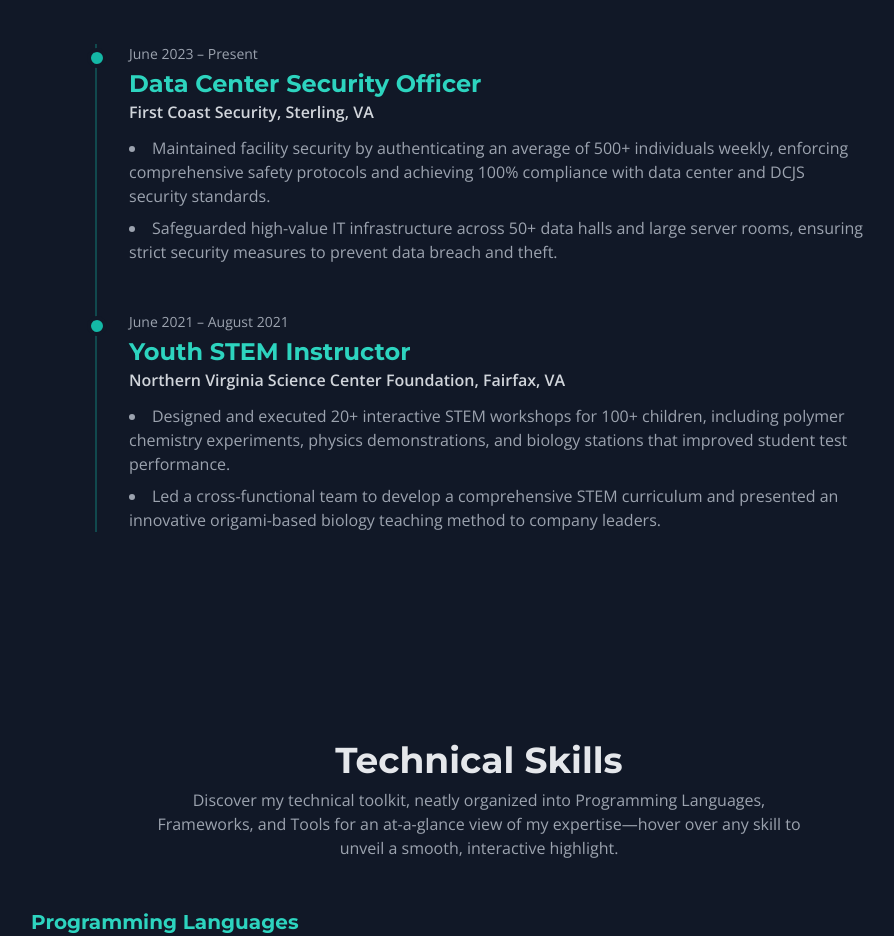
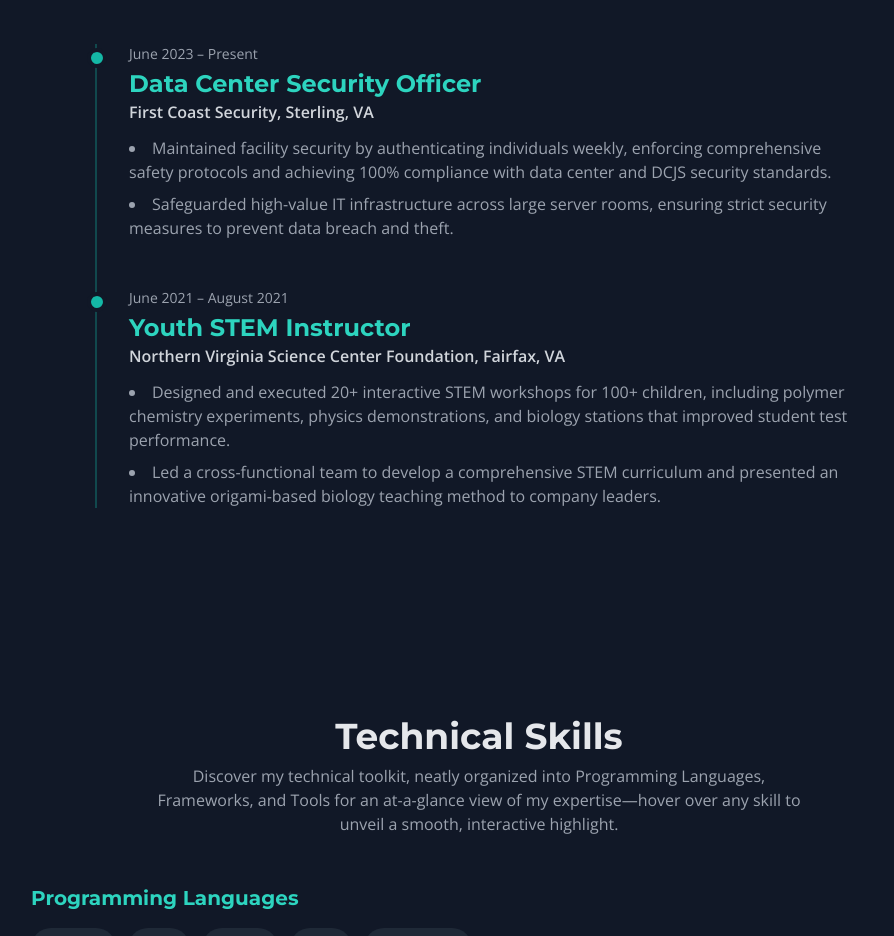
Before and after one commit to ericuceda/ericuceda.github.io, a plain HTML site: page index.html in a window 1280 px wide. Shown: the part 1100-2036 px from the top of the page, without its empty margins (161-1055 px from the left). Drawn offline with nearby package versions, Linux system fonts and the light colour scheme.

Commit message:
Update index.html

```diff
--- a/index.html
+++ b/index.html
@@ -182,8 +182,8 @@
                             <h3 class="text-2xl font-bold text-teal-400">Data Center Security Officer</h3>
                             <p class="font-semibold text-gray-300 mb-3">First Coast Security, Sterling, VA</p>
                             <ul class="list-disc list-inside text-gray-400 space-y-2">
-                                <li>Maintained facility security by authenticating an average of 500+ individuals weekly, enforcing comprehensive safety protocols and achieving 100% compliance with data center and DCJS security standards.</li>
-                                <li>Safeguarded high-value IT infrastructure across 50+ data halls and large server rooms, ensuring strict security measures to prevent data breach and theft.</li>
+                                <li>Maintained facility security by authenticating individuals weekly, enforcing comprehensive safety protocols and achieving 100% compliance with data center and DCJS security standards.</li>
+                                <li>Safeguarded high-value IT infrastructure across large server rooms, ensuring strict security measures to prevent data breach and theft.</li>
                             </ul>
                         </div>
                         <div class="mb-12 pl-8 relative">
```
